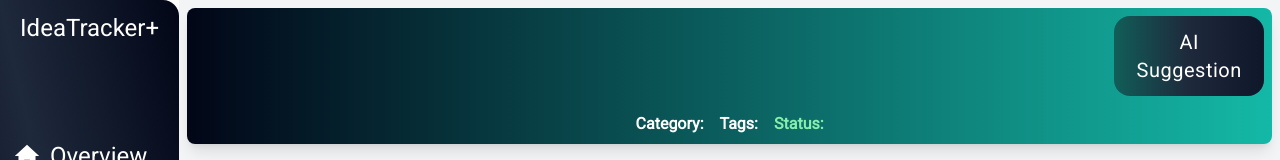
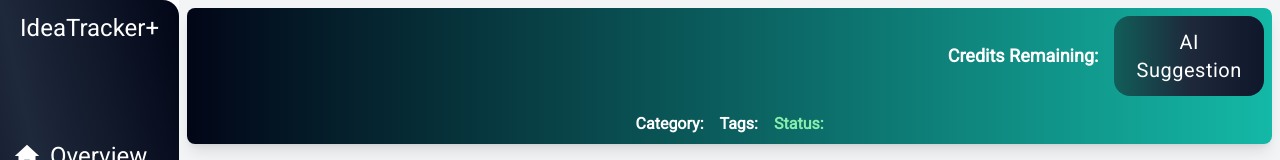
Before and after one commit to ajv55/ideatracker, a Next.js app: page /dashboard/recent/1 in a window 1280 px wide. Shown: the top 160 px of the page. Built offline with nearby package versions, Linux system fonts and the light colour scheme; no server answers; the database is empty.

Commit message:
created credit component

```diff
--- a/app/dashboard/recent/[id]/page.tsx
+++ b/app/dashboard/recent/[id]/page.tsx
@@ -15,6 +15,7 @@ import AiModal from '@/app/components/recentComponent/aiModal';
 import EditMilestoneModal from '@/app/components/recentComponent/editMilestoneModal';
 import AISuggestionModal from '@/app/components/recentComponent/aiSuggestionModal';
 import Suggestion from '@/app/components/recentComponent/suggestion';
+import { useSession } from 'next-auth/react';
 
 
 interface Milestone {
@@ -32,6 +33,10 @@ export default function Page() {
   const tags = searchParams.get('tags');
   const status = searchParams.get('status');
   const id = searchParams.get('id');
+
+  const {data: session} = useSession();
+
+  const credits = session?.user.credit
 
   const milestoneModalIsOpen = useSelector((state: RootState) => state.milestone.milestoneModal);
   const milestoneDeleteModalIsOpen = useSelector((state: RootState) => state.milestone.milestoneDeleteModal);
@@ -76,7 +81,10 @@ export default function Page() {
         {editModal && <EditMilestoneModal ideaId={id as any} id={milestoneId as any} />}
         </AnimatePresence>
       <div className="bg-gradient-to-r from-slate-950 to-teal-500 text-white flex flex-col justify-start items-center w-full p-2 rounded-lg shadow-lg mb-8">
-        <div className='w-full flex justify-end items-end  h-content'>
+        <div className='w-full flex justify-end items-center gap-4  h-content'>
+        <div className="text-lg font-bold">
+          Credits Remaining: <span className="text-yellow-300">{credits}</span>
+        </div>
           <button onClick={() => dispatch(setAiModal(true))} className='text-xl px-2.5 py-3 rounded-2xl w-[14%] bg-gradient-to-r from-teal-800 via-slate-800 to-slate-900 hover:from-slate-950 hover:via-slate-800 hover:bg-teal-800 text-center tracking-wide font-medium'>AI Suggestion</button>
         </div>
         <div className="text-center mb-4">
```
